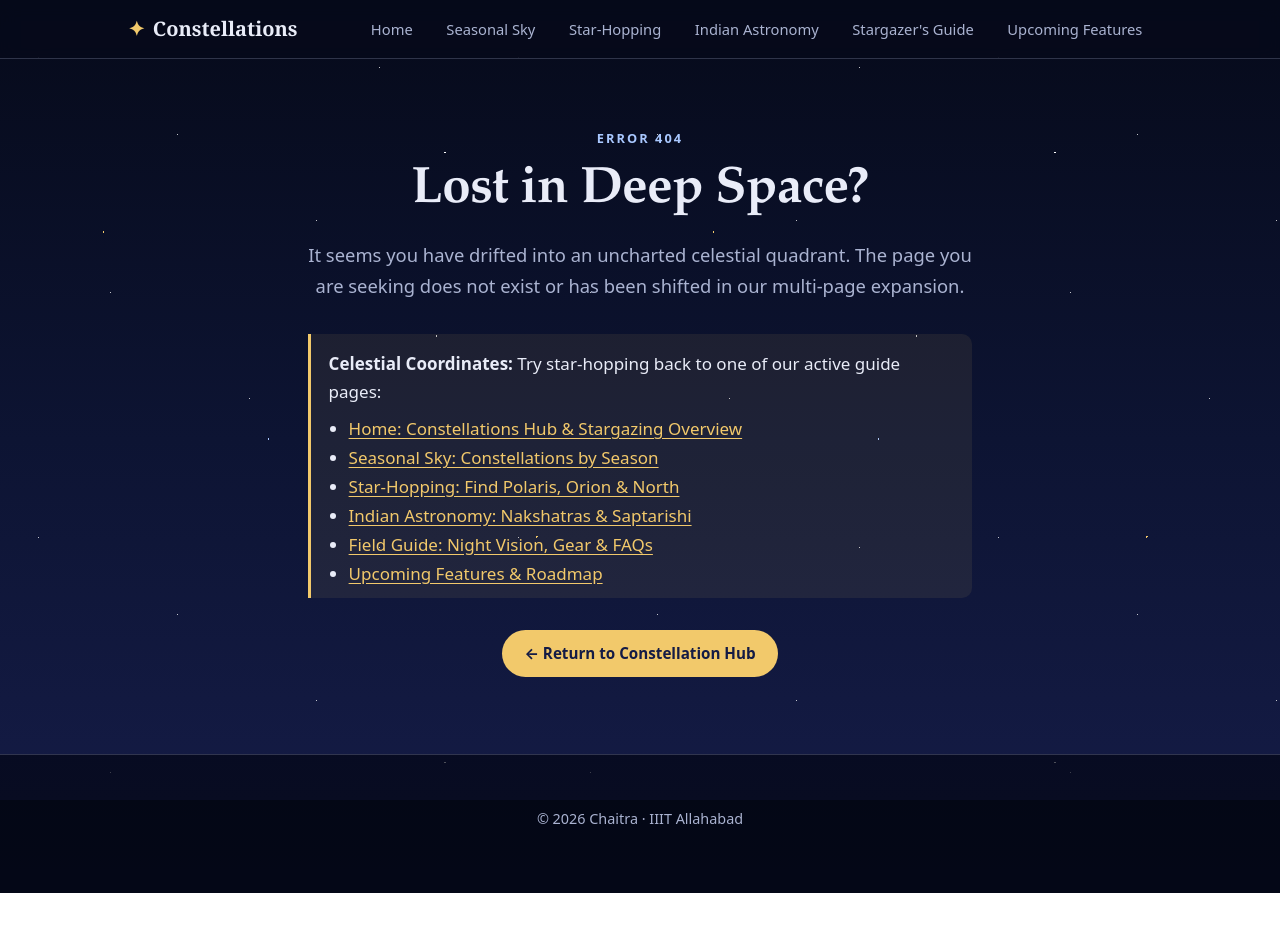
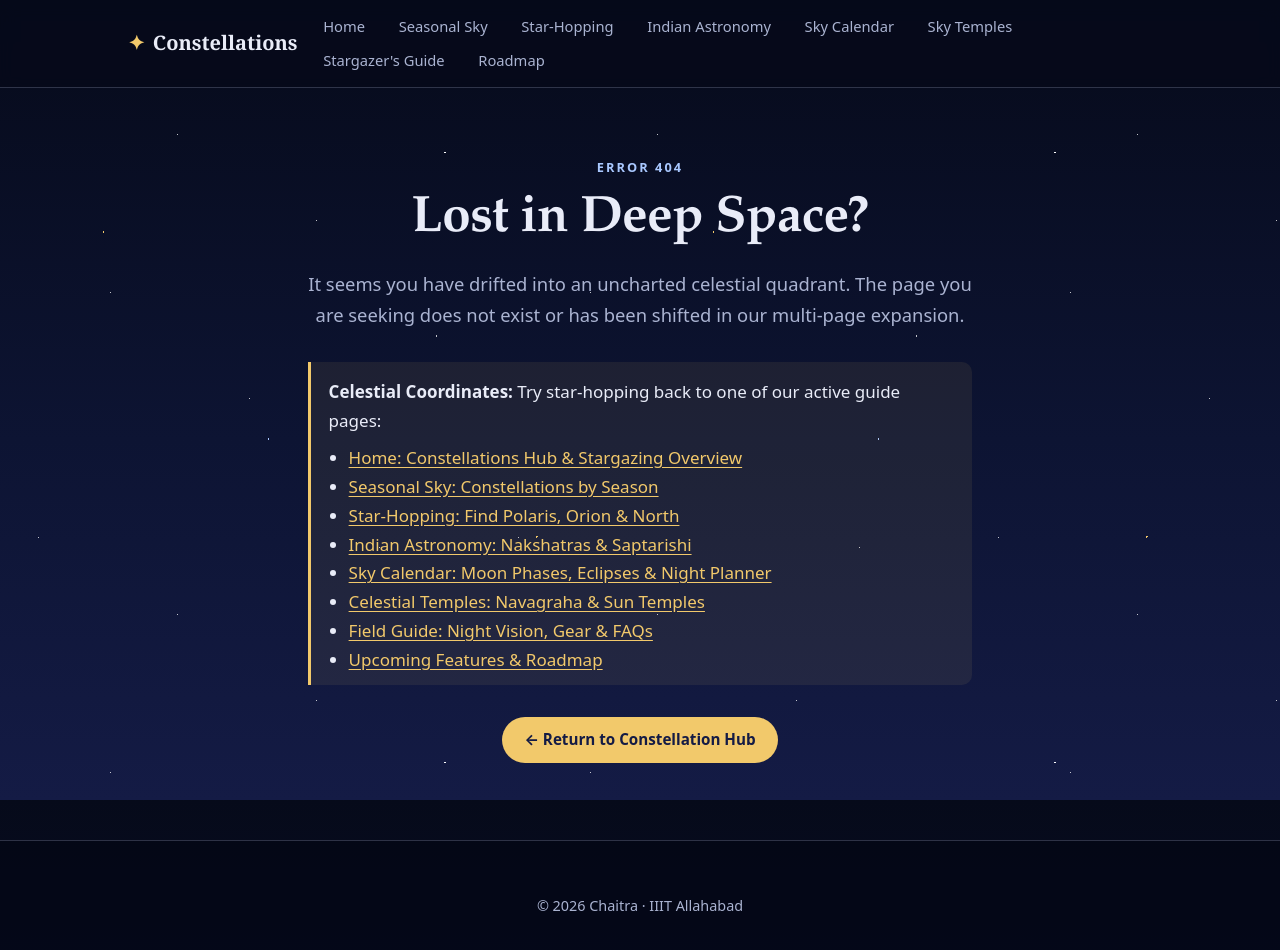
Before and after one commit to chaytra/constellations, a plain HTML site: page 404.html in a window 1280 px wide. Before the commit the page ends 893 px from the top, so only its background shows below. Drawn offline with Linux system fonts and the light colour scheme.

Commit message:
Update 404.html

```diff
--- a/404.html
+++ b/404.html
@@ -20,8 +20,10 @@
           <li><a href="seasons.html">Seasonal Sky</a></li>
           <li><a href="star-hopping.html">Star-Hopping</a></li>
           <li><a href="indian-astronomy.html">Indian Astronomy</a></li>
+          <li><a href="sky-calendar.html">Sky Calendar</a></li>
+          <li><a href="celestial-temples.html">Sky Temples</a></li>
           <li><a href="beginners-guide.html">Stargazer's Guide</a></li>
-          <li><a href="upcoming.html">Upcoming Features</a></li>
+          <li><a href="upcoming.html">Roadmap</a></li>
         </ul>
       </nav>
     </div>
@@ -40,6 +42,8 @@
           <li><a href="seasons.html">Seasonal Sky: Constellations by Season</a></li>
           <li><a href="star-hopping.html">Star-Hopping: Find Polaris, Orion & North</a></li>
           <li><a href="indian-astronomy.html">Indian Astronomy: Nakshatras & Saptarishi</a></li>
+          <li><a href="sky-calendar.html">Sky Calendar: Moon Phases, Eclipses & Night Planner</a></li>
+          <li><a href="celestial-temples.html">Celestial Temples: Navagraha & Sun Temples</a></li>
           <li><a href="beginners-guide.html">Field Guide: Night Vision, Gear & FAQs</a></li>
           <li><a href="upcoming.html">Upcoming Features & Roadmap</a></li>
         </ul>
```
